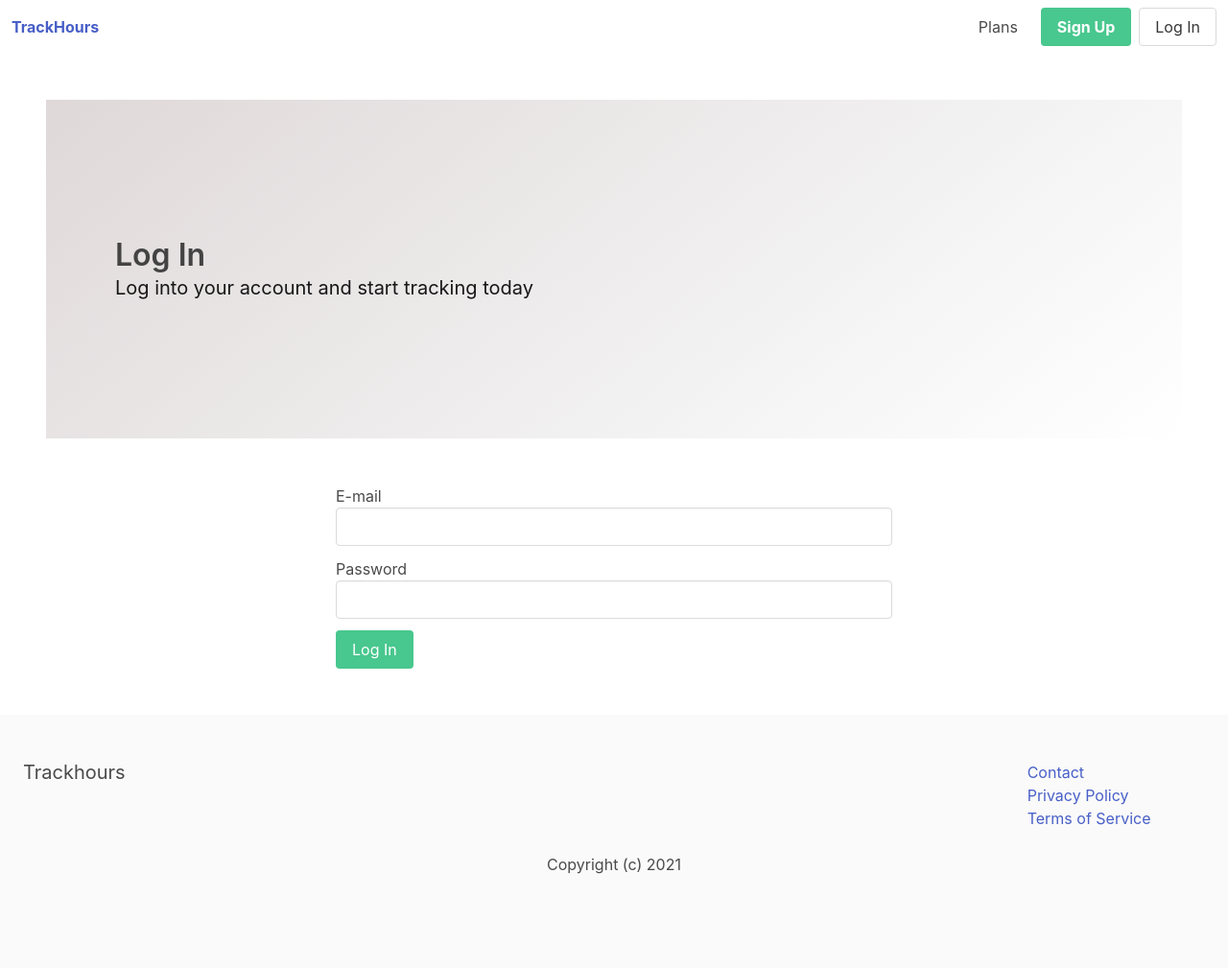
After one commit to vatana7/trackhours, a Django app: page /login/ in a window 1280 px wide. The commit adds this page. Shown: the whole page at 96% size. Run offline with Django 3.2, Linux system fonts and the light colour scheme; some libraries are stand-ins or nearby versions.

Commit message:
log-in part

```diff
--- a/mysite/urls.py
+++ b/mysite/urls.py
@@ -13,10 +13,23 @@ Including another URLconf
     1. Import the include() function: from django.urls import include, path
     2. Add a URL to urlpatterns:  path('blog/', include('blog.urls'))
 """
+from django.urls import path
+from django.contrib.auth import views as auth_views
 from django.contrib import admin
-from django.urls import include, path
+
+from trackhours.views import privacy, terms, plans, frontpage
+from userprofile.views import signup
 
 urlpatterns = [
     path('admin/', admin.site.urls),
-    path('', include('trackhours.urls')),
+    path('', frontpage, name='frontpage'),
+    path('privacy/', privacy, name='privacy'),
+    path('terms/', terms, name='terms'),
+    path('plans/', plans, name='plans'),
+
+    #
+    # Auth
+    path('signup/', signup, name='signup'),
+    path('login/', auth_views.LoginView.as_view(template_name='userprofile/login.html'), name='login')
+
 ]
--- a/trackhours/templates/trackhours/frontpage.html
+++ b/trackhours/templates/trackhours/frontpage.html
@@ -58,7 +58,7 @@
             <div class="column is-4 is-offset-4 has-text-centered">
             <h2 class="subtitle">Let's get started</h2>
 
-            <a href="{% url 'trackhours:signup' %}" class="button is-success is-large">Get a free account</a>
+            <a href="{% url 'signup' %}" class="button is-success is-large">Get a free account</a>
         </div>
 </div>
 {% endblock content %}
--- a/trackhours/templates/trackhours/index.html
+++ b/trackhours/templates/trackhours/index.html
@@ -20,12 +20,12 @@
 
             <div class="navbar-menu">
                 <div class="navbar-end">
-                    <a href="{% url 'trackhours:plans' %}" class="navbar-item">Plans</a>
+                    <a href="{% url 'plans' %}" class="navbar-item">Plans</a>
 
                     <div class="navbar-item">
                         <div class="buttons">
-                            <a href="{% url 'trackhours:signup' %}" class="button is-success"><strong>Sign Up</strong>
-                            <a href="#" class="button">Log In</a>
+                            <a href="{% url 'signup' %}" class="button is-success"><strong>Sign Up</strong>
+                            <a href="{% url 'login' %}" class="button">Log In</a>
                         </div>
                     </div>
                 </div>
@@ -50,8 +50,8 @@
                 <div class="column is-offset-6 is-2">
                     <ul>
                         <li><a href="#">Contact</a></li>
-                        <li><a href="{% url 'trackhours:privacy' %}">Privacy Policy</a></li>
-                        <li><a href="{% url 'trackhours:terms' %}">Terms of Service</a></li>
+                        <li><a href="{% url 'privacy' %}">Privacy Policy</a></li>
+                        <li><a href="{% url 'terms' %}">Terms of Service</a></li>
                     </ul>
                 </div>
 
--- /dev/null
+++ b/userprofile/templates/userprofile/login.html
@@ -0,0 +1,57 @@
+{% extends 'trackhours/index.html' %}
+
+{% block title %}Log In | {% endblock title %}
+
+{% block content %}
+
+    <section class="hero is-medium is-light is-bold">
+        <div class="hero-body">
+            <div class="container">
+                <h1 class="title">Log In</h1>
+                <h2 class="subtitle">Log into your account and start tracking today</h2>
+            </div>
+        </div>
+    </section>
+
+    <div class="columns" id="signup-app">
+        <div class="column is-6 is-offset-3">
+            <form method="POST" action="." class="mt-6">
+                {% csrf_token %}
+
+                {% if form.error %}
+                    <div class="notification is-danger">
+                        {{ form.non_field_errors }}
+
+                        {% for field in form %}
+                            {% if field.errors %}{{ field.label }}: {{ field.errors|striptags }}{% endif %}
+                        {% endfor %}
+                    </div>
+                {% endif %}
+
+                <div class="field">
+                    <label>E-mail</label>
+
+                    <div class="control">
+                        <input type="email" name="username" id="id_username" class="input">
+                    </div>
+                </div>
+
+                <div class="field">
+                    <label>Password</label>
+
+                    <div class="control">
+                        <input type="password" name="password" id="id_password" class="input">
+                    </div>
+                </div>
+
+                <div class="field">
+                    <div class="control">
+                        <button class="button is-success">Log In</button>
+                    </div>
+                </div>
+
+            </form>
+        </div>
+    </div>
+
+{% endblock %}
--- a/userprofile/views.py
+++ b/userprofile/views.py
@@ -26,7 +26,7 @@ def signup(request):
 
             login(request, user)
 
-            return redirect('trackhours:frontpage')
+            return redirect('frontpage')
     else:
         form = UserCreationForm()
 
```
Also changed, not shown: trackhours/urls.py (deleted, +0 -19 lines), db.sqlite3.
